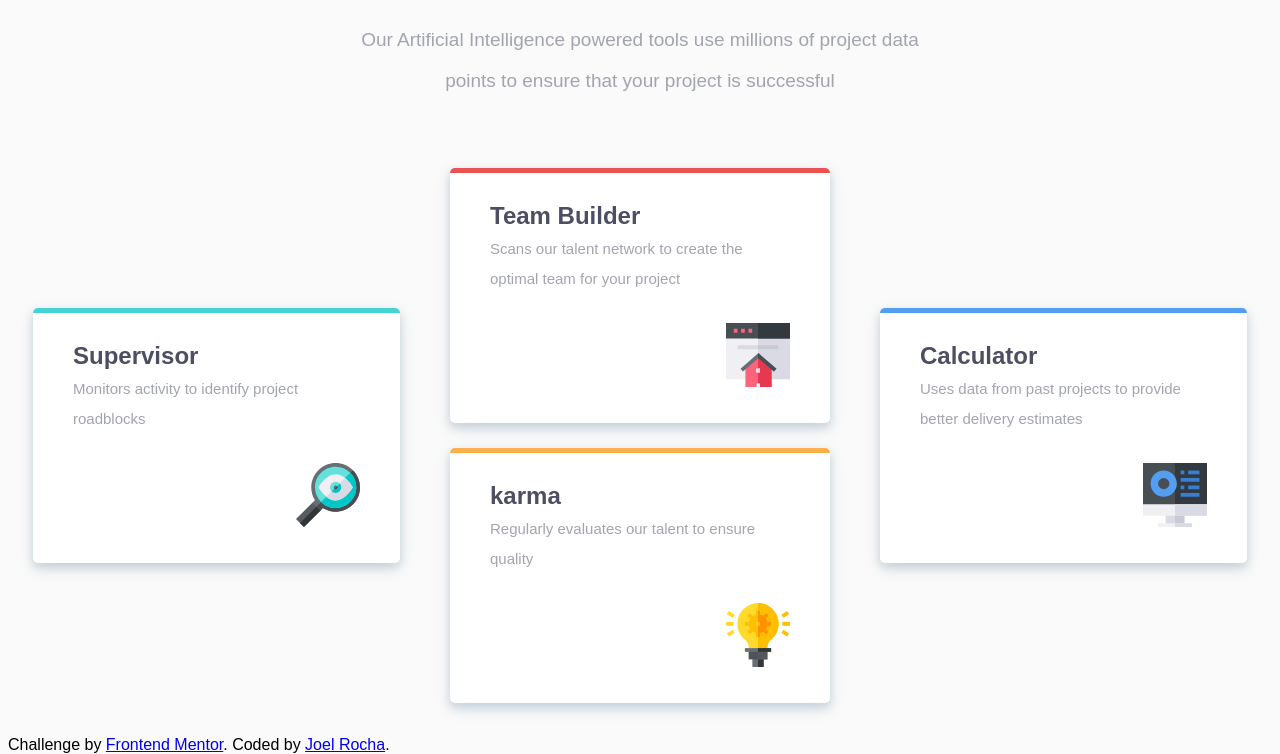
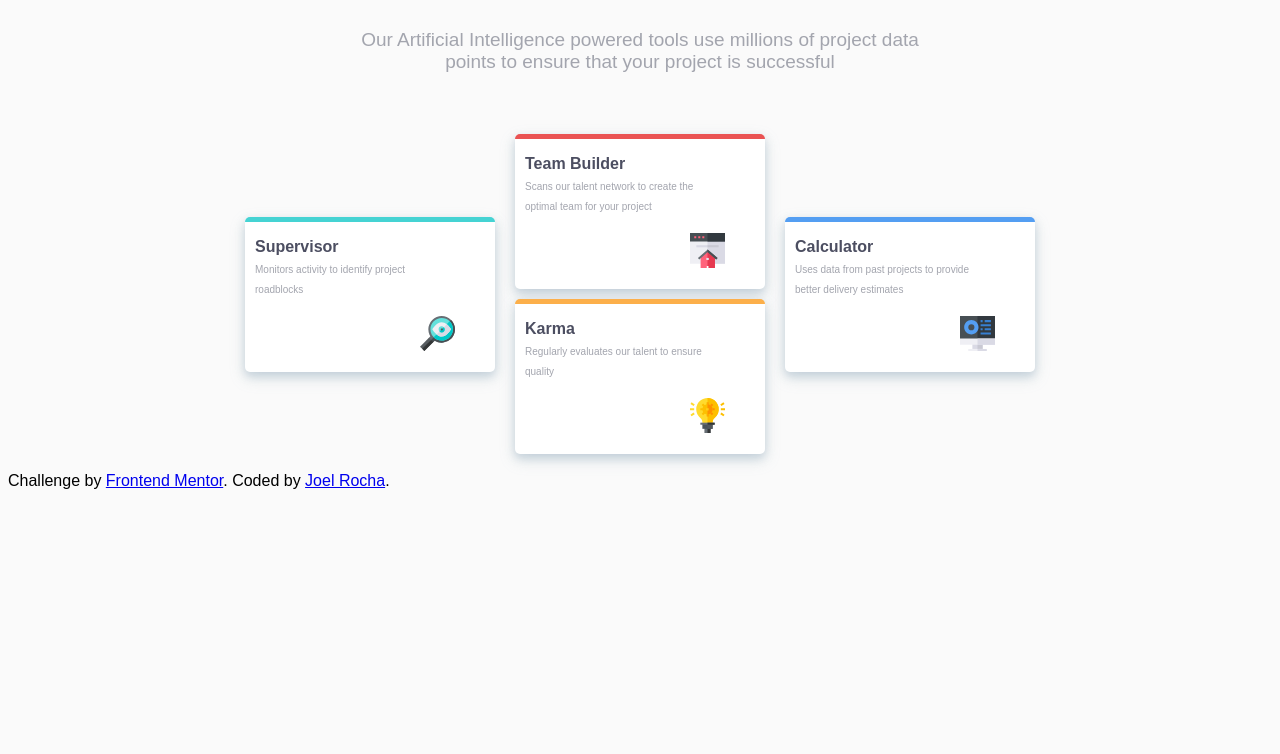
Before and after one commit to cortarelva/four-card-feature, a plain HTML site: page html/index.html in a window 1280 px wide. Shown: the part 175-929 px from the top of the page. After the commit the page ends 800 px from the top, so only its background shows below. Drawn offline with Linux system fonts and the light colour scheme; a script that the page names is missing; a web font is replaced by a local one.

Commit message:
project done

```diff
--- a/html/index.html
+++ b/html/index.html
@@ -26,9 +26,7 @@
 <section class="info-text">
   <article class="info-article">
     <p>
-      Our Artificial Intelligence powered tools use millions of project data
-    </p>
-    <p>
+      Our Artificial Intelligence powered tools use millions of project data <br/>
       points to ensure that your project is successful
     </p>
   </article>
@@ -56,7 +54,7 @@
   </div>
   <div class="card card-3">
     <div class="card-head">
-      karma
+      Karma
     </div>
     <p class="card-text">
       Regularly evaluates our talent to ensure <br/> quality
--- a/scss/card.scss
+++ b/scss/card.scss
@@ -28,5 +28,33 @@
         position:relative;
         top:2em;
     }
+}
 
+//media queries
+@media all and (min-width:820px) and (max-width:1320px){
+    .card{
+        width:240px;
+        height:150px;
+        margin:10px;
+        padding-left:10px;
+
+        .card-head{
+            font-size:1em;
+            font-weight: 600;
+            top:1em;
+        }
+        .card-text{
+            top:1em;
+            font-size:10px;
+            line-height: 2;
+        }
+        .card-icon{
+            float:right;
+            margin-right:40px;
+            position:relative;
+            top:1em;
+            width: 35px;
+            height:35px;
+        }
+    }
 }
--- a/scss/main.scss
+++ b/scss/main.scss
@@ -72,14 +72,17 @@ header{
     border-top:5px solid $Blue;
 }
 
-
-
-
-
-
-
-
 .footer{
     position:relative;
     top:9vh;
 }
+
+
+
+//media queries
+
+@media screen and (max-width:824px){
+    .card-section{
+        flex-direction:column;
+    }
+}
--- a/scss/reset.scss
+++ b/scss/reset.scss
@@ -54,7 +54,7 @@ table {
 }
 
 body, html {
-	max-width:1440px;
+	//max-width:1440px;
 	width:100%;
 	height: 100%;
 }
```
Also changed, not shown: css/main.css, css/reset.css.
